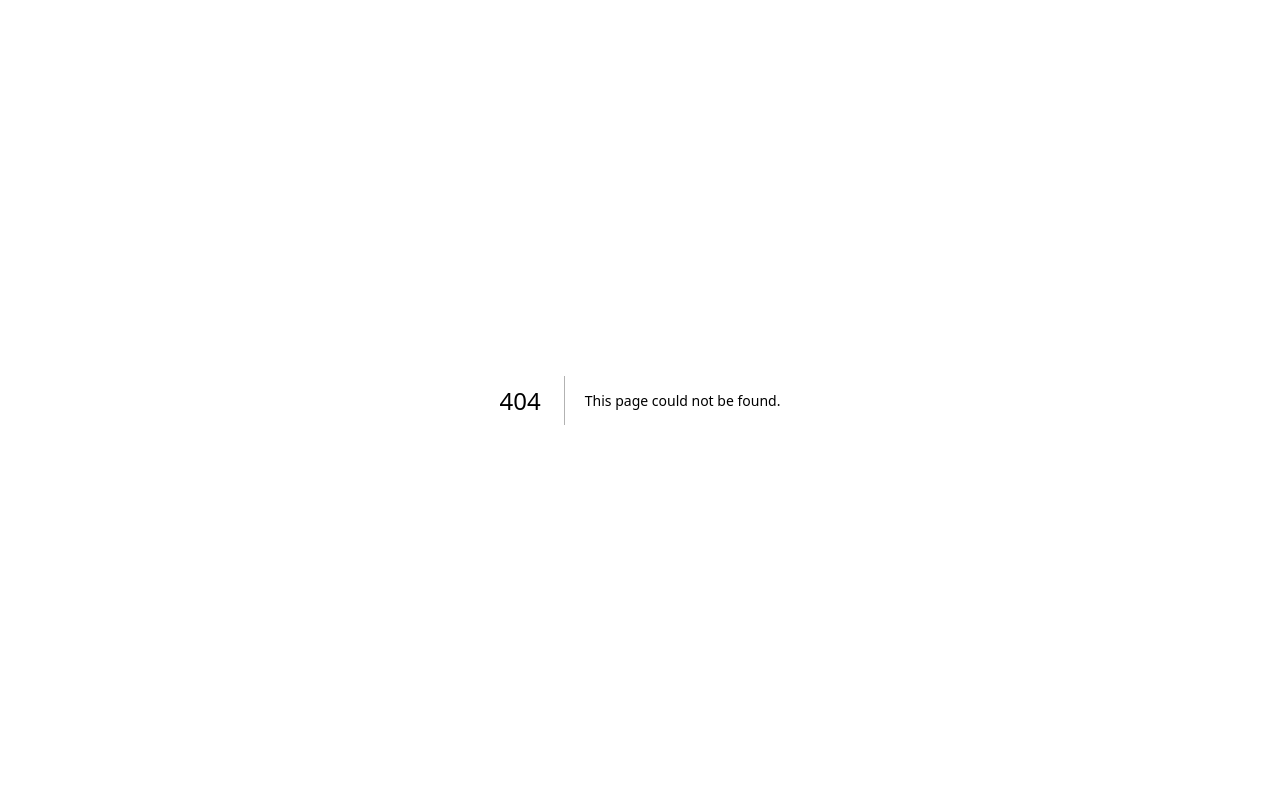
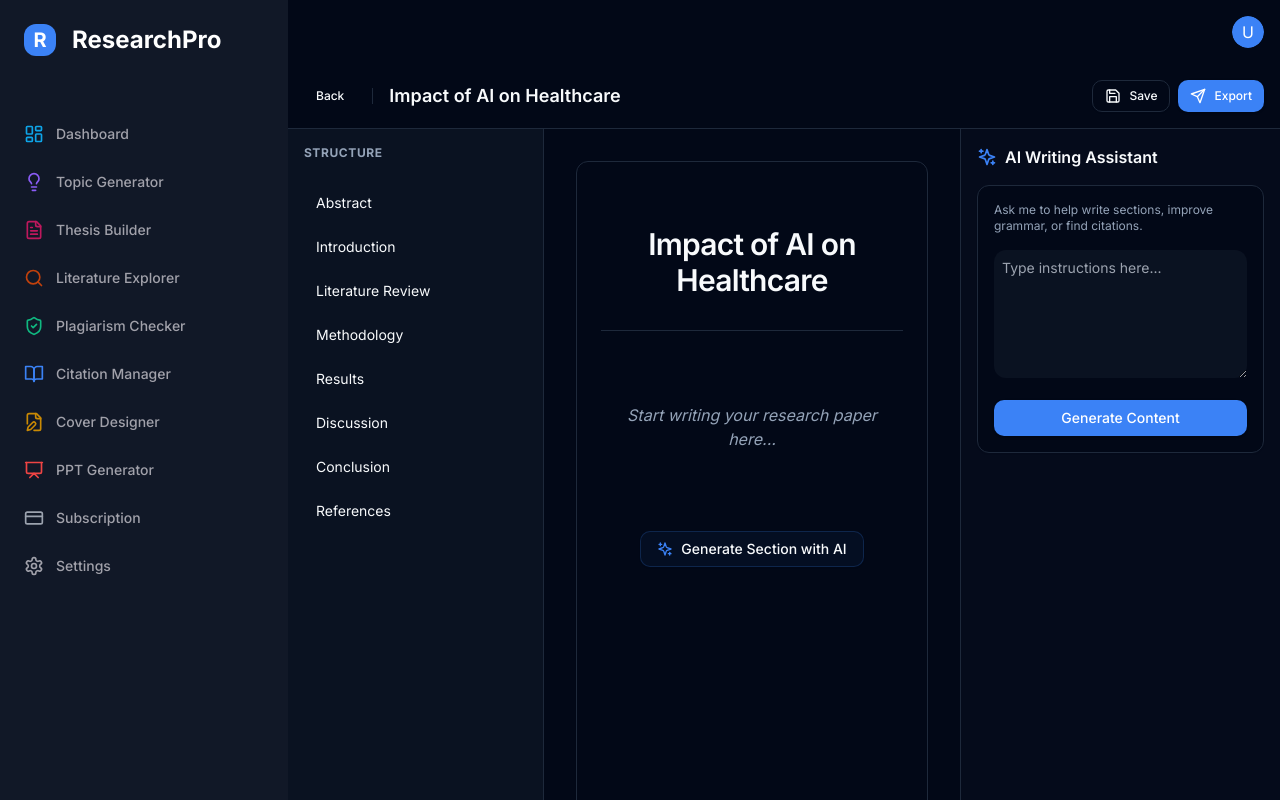
Before and after one commit to haarekasahara1923-wq/reasearchpro, a Next.js app: page /thesis-builder/healthcare-ai in a window 1280 px wide. Before the commit this address had no page. Built offline with nearby package versions, Linux system fonts and the light colour scheme; no server answers.

Commit message:
fix: implement project editor route to resolve 404 and improve thesis builder functionality

```diff
--- /dev/null
+++ b/src/app/(dashboard)/thesis-builder/[projectId]/page.tsx
@@ -0,0 +1,84 @@
+"use client";
+
+import { Button } from "@/components/ui/button";
+import { Card, CardContent, CardHeader, CardTitle } from "@/components/ui/card";
+import { FileText, Save, Send, Sparkles } from "lucide-react";
+import { useState } from "react";
+import Link from "next/link";
+
+export default function ProjectEditorPage({ params }: { params: { projectId: string } }) {
+    const [title, setTitle] = useState("Impact of AI on Healthcare"); // Mock title
+
+    return (
+        <div className="flex flex-col h-[calc(100vh-4rem)]">
+            <div className="border-b bg-background p-4 flex items-center justify-between">
+                <div className="flex items-center gap-x-2">
+                    <Link href="/thesis-builder">
+                        <Button variant="ghost" size="sm">Back</Button>
+                    </Link>
+                    <div className="h-4 w-px bg-border mx-2" />
+                    <h1 className="font-semibold text-lg">{title}</h1>
+                </div>
+                <div className="flex items-center gap-x-2">
+                    <Button variant="outline" size="sm">
+                        <Save className="w-4 h-4 mr-2" />
+                        Save
+                    </Button>
+                    <Button size="sm">
+                        <Send className="w-4 h-4 mr-2" />
+                        Export
+                    </Button>
+                </div>
+            </div>
+
+            <div className="flex-1 flex overflow-hidden">
+                {/* Sidebar - Sections */}
+                <div className="w-64 border-r bg-muted/30 overflow-y-auto p-4 space-y-2">
+                    <p className="text-xs font-bold text-muted-foreground uppercase tracking-wider mb-4">Structure</p>
+                    {["Abstract", "Introduction", "Literature Review", "Methodology", "Results", "Discussion", "Conclusion", "References"].map((section) => (
+                        <button key={section} className="w-full text-left px-3 py-2 rounded-md text-sm hover:bg-background transition truncate">
+                            {section}
+                        </button>
+                    ))}
+                </div>
+
+                {/* Main Editor Area */}
+                <div className="flex-1 overflow-y-auto p-8 bg-background">
+                    <Card className="max-w-4xl mx-auto min-h-[800px] shadow-sm">
+                        <CardHeader>
+                            <CardTitle className="text-3xl text-center border-b pb-8 mt-10">
+                                {title}
+                            </CardTitle>
+                        </CardHeader>
+                        <CardContent className="p-12 prose dark:prose-invert max-w-none">
+                            <p className="text-muted-foreground text-center italic mb-10">Start writing your research paper here...</p>
+
+                            <div className="flex justify-center mt-20">
+                                <Button variant="outline" className="gap-x-2 border-primary/20 bg-primary/5 hover:bg-primary/10">
+                                    <Sparkles className="w-4 h-4 text-primary" />
+                                    Generate Section with AI
+                                </Button>
+                            </div>
+                        </CardContent>
+                    </Card>
+                </div>
+
+                {/* AI Assistant Panel */}
+                <div className="w-80 border-l bg-muted/10 p-4">
+                    <div className="flex items-center gap-x-2 mb-4">
+                        <Sparkles className="w-5 h-5 text-primary" />
+                        <h2 className="font-semibold">AI Writing Assistant</h2>
+                    </div>
+                    <div className="bg-background rounded-xl p-4 border shadow-sm space-y-4">
+                        <p className="text-xs text-muted-foreground">Ask me to help write sections, improve grammar, or find citations.</p>
+                        <textarea
+                            className="w-full h-32 bg-muted/30 rounded-lg p-2 text-sm focus:outline-none focus:ring-1 focus:ring-primary border-none"
+                            placeholder="Type instructions here..."
+                        />
+                        <Button className="w-full size-sm">Generate Content</Button>
+                    </div>
+                </div>
+            </div>
+        </div>
+    );
+}
--- a/src/app/(dashboard)/thesis-builder/page.tsx
+++ b/src/app/(dashboard)/thesis-builder/page.tsx
@@ -7,6 +7,7 @@ import { Label } from "@/components/ui/label";
 import { FileText, Plus, Search } from "lucide-react";
 import { useState } from "react";
 import Link from "next/link";
+import { useRouter } from "next/navigation";
 
 const projectTypes = [
     { id: "THESIS", label: "Thesis" },
@@ -18,9 +19,19 @@ const projectTypes = [
 ];
 
 export default function ThesisBuilderPage() {
+    const router = useRouter();
     const [showNewDialog, setShowNewDialog] = useState(false);
     const [loading, setLoading] = useState(false);
     const [search, setSearch] = useState("");
+    const [newProjectTitle, setNewProjectTitle] = useState("");
+
+    const handleCreateProject = () => {
+        if (!newProjectTitle) return;
+        setLoading(true);
+        // Simulate creation and redirect
+        const id = newProjectTitle.toLowerCase().replace(/ /g, "-").substring(0, 20);
+        router.push(`/thesis-builder/${id}`);
+    };
 
     return (
         <div className="p-4 space-y-6">
@@ -66,7 +77,7 @@ export default function ThesisBuilderPage() {
                     </CardContent>
                     <CardFooter>
                         <Button variant="ghost" className="w-full" asChild>
-                            <Link href="/thesis-builder/project-id">Continue Writing</Link>
+                            <Link href="/thesis-builder/healthcare-ai">Continue Writing</Link>
                         </Button>
                     </CardFooter>
                 </Card>
@@ -82,7 +93,11 @@ export default function ThesisBuilderPage() {
                         <CardContent className="space-y-4">
                             <div className="space-y-2">
                                 <Label>Title</Label>
-                                <Input placeholder="e.g. A Comparative Study of..." />
+                                <Input
+                                    placeholder="e.g. A Comparative Study of..."
+                                    value={newProjectTitle}
+                                    onChange={(e) => setNewProjectTitle(e.target.value)}
+                                />
                             </div>
                             <div className="grid grid-cols-2 gap-4">
                                 <div className="space-y-2">
@@ -99,7 +114,9 @@ export default function ThesisBuilderPage() {
                         </CardContent>
                         <CardFooter className="flex justify-end gap-x-2">
                             <Button variant="outline" onClick={() => setShowNewDialog(false)}>Cancel</Button>
-                            <Button>Create Project</Button>
+                            <Button onClick={handleCreateProject} disabled={!newProjectTitle}>
+                                {loading ? "Creating..." : "Create Project"}
+                            </Button>
                         </CardFooter>
                     </Card>
                 </div>
```
